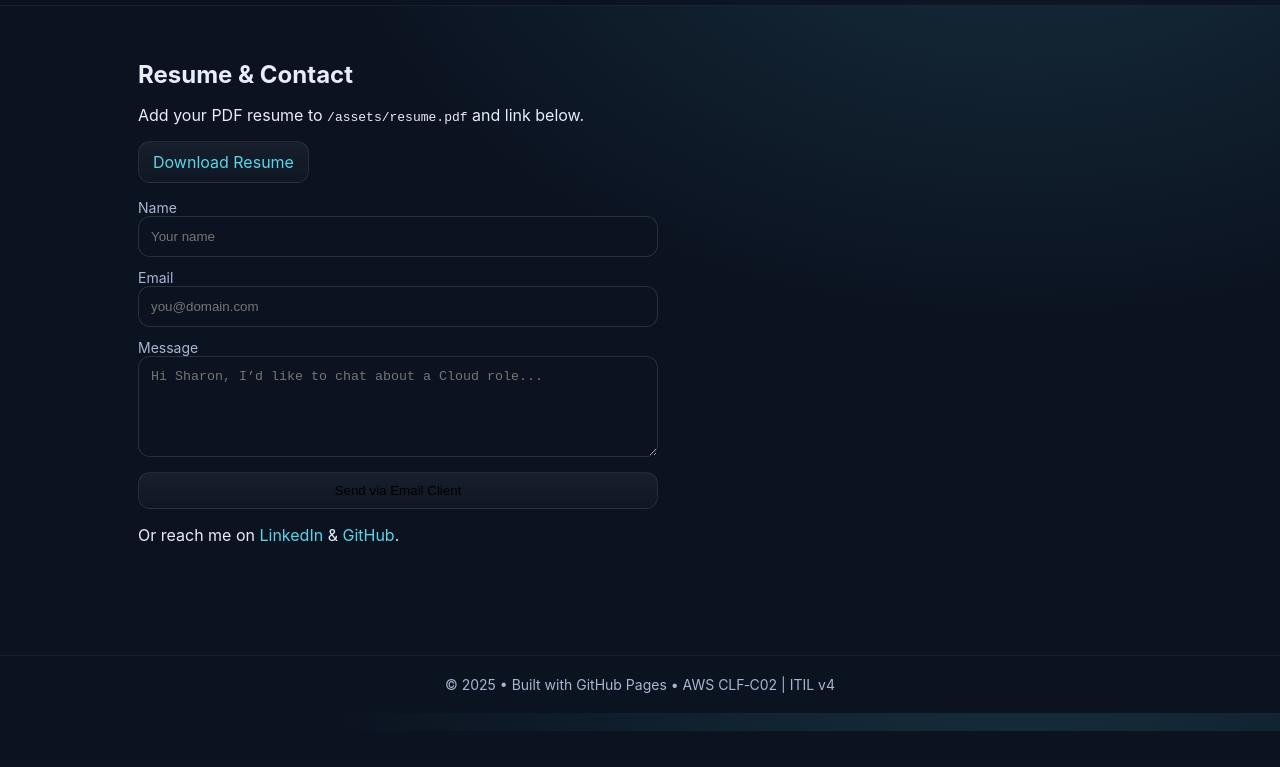
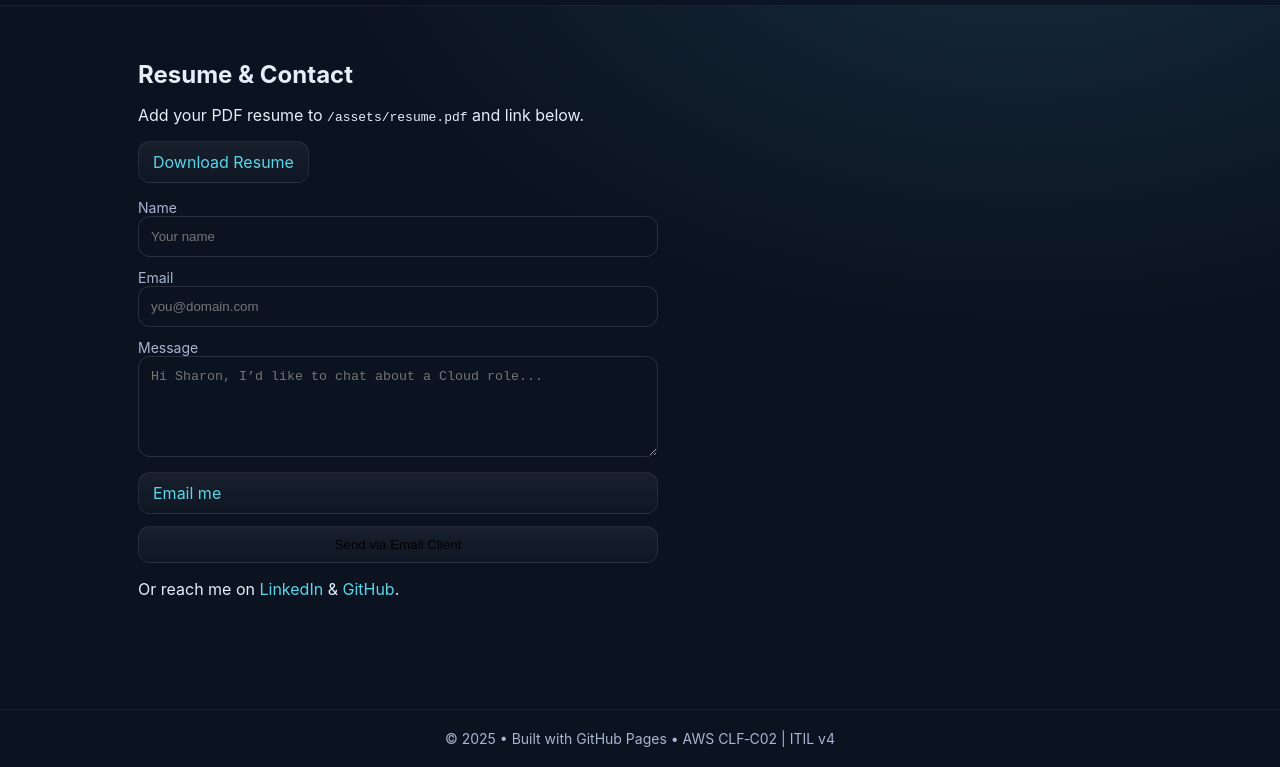
Before and after one commit to SharryDaCoder/sharrydacoder.github.io, a plain HTML site: page contact.html in a window 1280 px wide. Shown: the part 69-836 px from the top of the page. Before the commit the page ends 800 px from the top, so only its background shows below. Drawn offline with Linux system fonts and the light colour scheme.

Commit message:
Update contact.html

```diff
--- a/contact.html
+++ b/contact.html
@@ -28,7 +28,8 @@
 <label>Name<input placeholder="Your name"/></label>
 <label>Email<input placeholder="you@domain.com"/></label>
 <label>Message<textarea rows="5" placeholder="Hi Sharon, I’d like to chat about a Cloud role..."></textarea></label>
-<button class="btn" type="button">Send via Email Client</button>
+<a class="btn" href="mailto:sharonige70@yahoo.com?subject=Cloud%20Role%20Inquiry" type="button">Email me</a>
+<button class="btn" type="button" >Send via Email Client</button>
 </form>
 <p>Or reach me on <a href="https://www.linkedin.com/in/chiamakaigwe/">LinkedIn</a> & <a href="https://github.com/SharryDaCoder">GitHub</a>.</p>
 </section>
```
